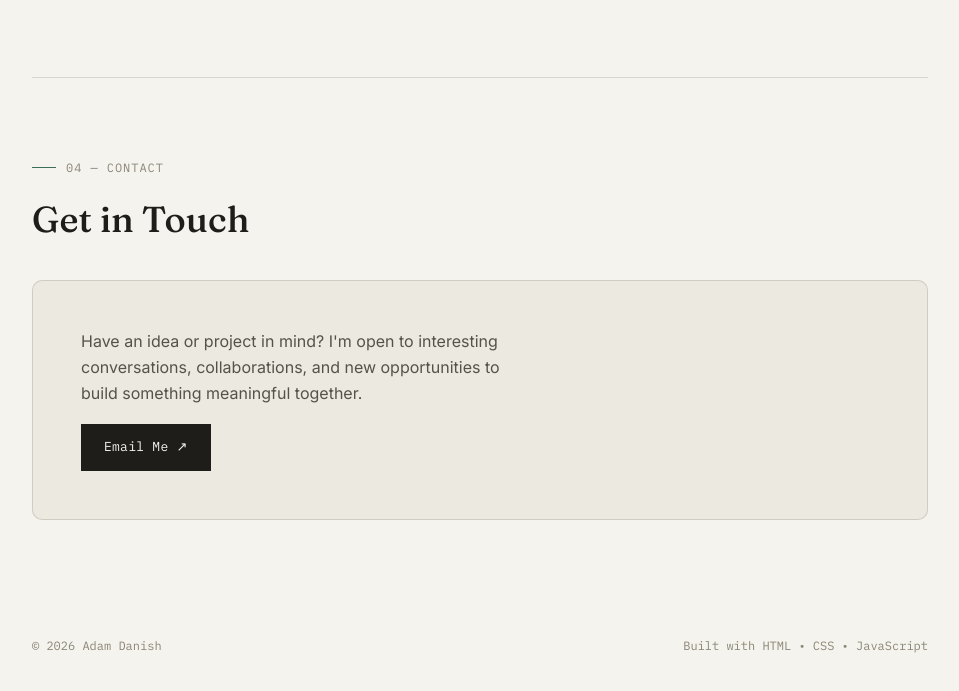
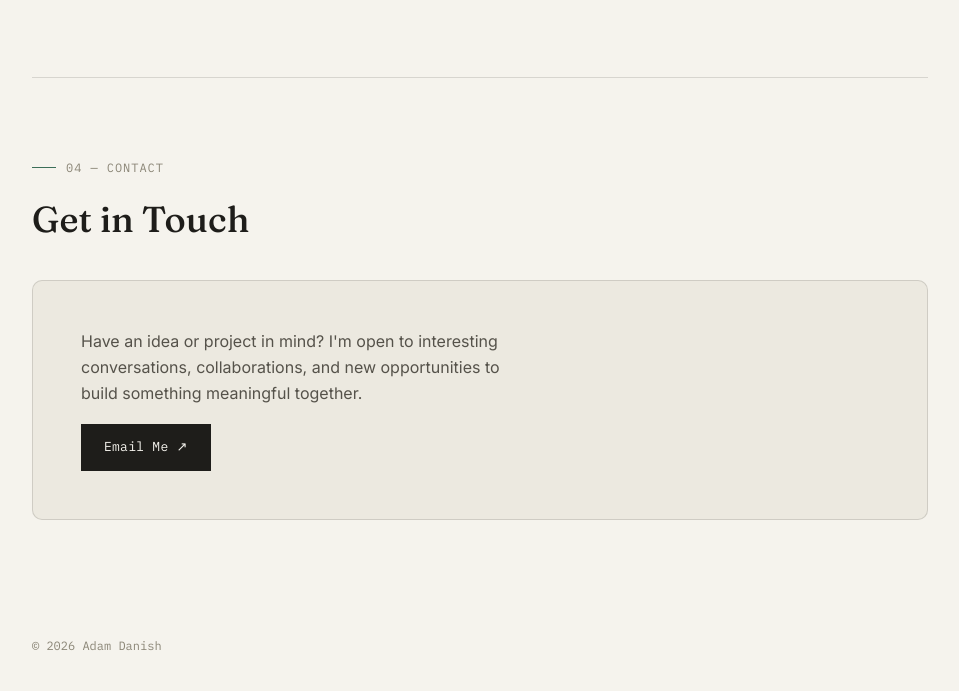
Before and after one commit to adampergibulan/myprofile, a plain HTML site: page index.html in a window 1280 px wide. Shown: the part 3332-4023 px from the top of the page, without its empty margins (160-1119 px from the left). Drawn offline with Linux system fonts and the light colour scheme.

Commit message:
Remove technology stack description from footer

```diff
--- a/index.html
+++ b/index.html
@@ -230,7 +230,7 @@ rel="noopener noreferrer"
 
     <footer>
       <span>© 2026 Adam Danish</span>
-      <span>Built with HTML • CSS • JavaScript</span>
+
     </footer>
 
   </main>
```
